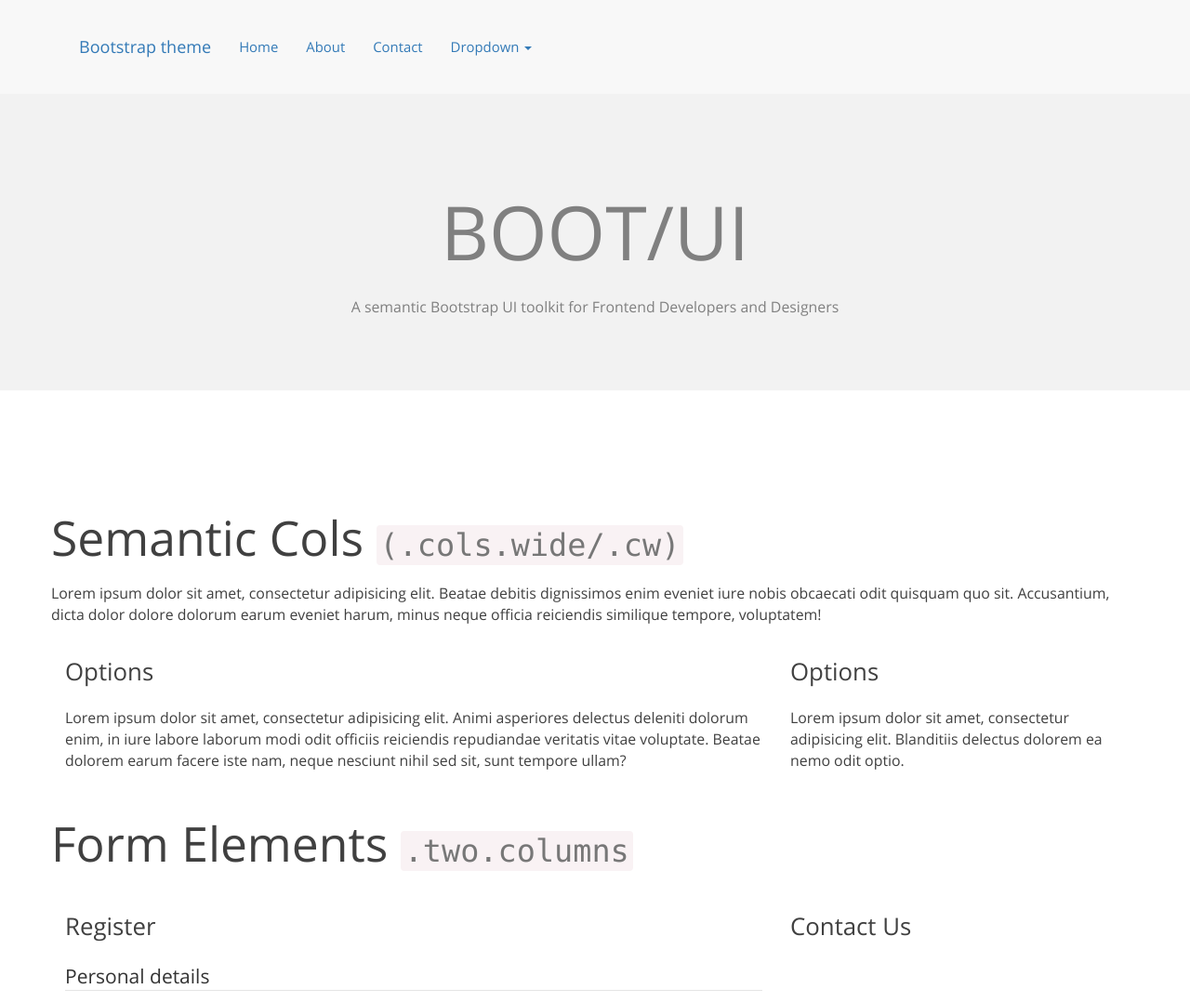
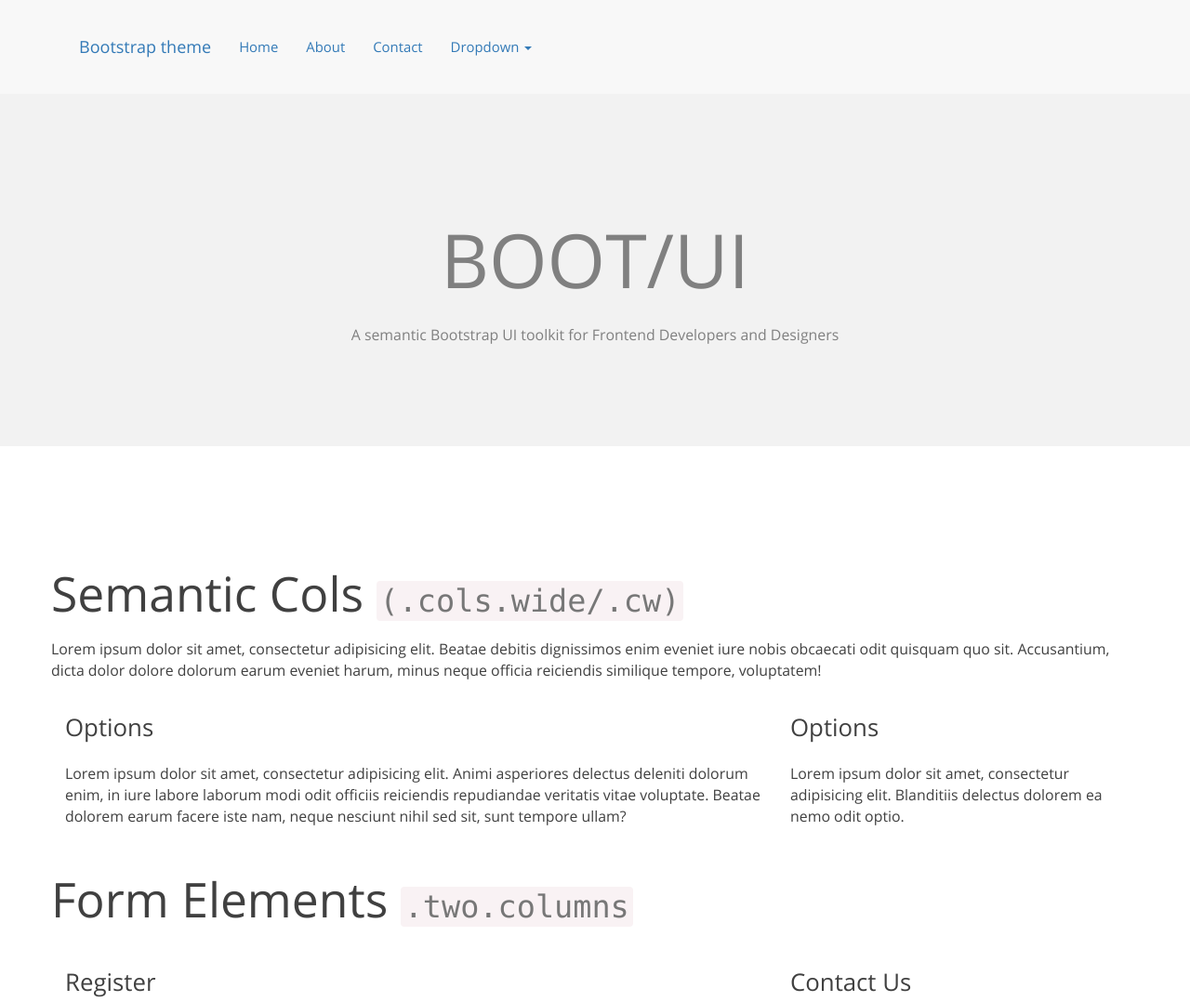
Before and after one commit to sgkit/bootui, a website: page index.html in a window 1280 px wide. Shown: the top 1078 px of the page at 93% size. Drawn offline with nearby package versions, Linux system fonts and the light colour scheme.

Commit message:
update bowercc
modified index.html
changed cover height to 320

```diff
--- a/css/bootstrap-ui.less
+++ b/css/bootstrap-ui.less
@@ -1,6 +1,6 @@
 //@import "../bower_components/bootstrap/less/bootstrap.less";
-@import (reference) "../bower_components/bootstrap/less/navbar";
-@import (reference) "../bower_components/bootstrap/less/bootstrap.less";
+@import (reference) "../assets/bootstrap/less/navbar";
+@import (reference) "../assets/bootstrap/less/bootstrap.less";
 @import "less/bootstrap-variables";
 @import "less/theme-variables";
 //@import "../bower_components/bootstrap/less/utilities";
--- a/css/less/theme-variables.less
+++ b/css/less/theme-variables.less
@@ -1,6 +1,6 @@
 //theme less files;
-@header-height: 500px;
-@header-min-height: 320px;
+@header-height: 380px;
+@header-min-height: 280px;
 @bg-color: #FFFFFF;
 @header-bg-color: darken(@bg-color, 5%);
 @header-color: darken(@bg-color, 50%);
--- a/css/less/ui-mixins.less
+++ b/css/less/ui-mixins.less
@@ -1,6 +1,6 @@
 //************** Shawn Sandy - created 09/04/2014 ******************/
-@import "../../bower_components/bootstrap/less/variables";
-@import (reference) "../../bower_components/bootstrap/less/bootstrap.less";
+@import "../../assets/bootstrap/less/variables";
+@import (reference) "../../assets/bootstrap/less/bootstrap.less";
 //@import "../../../bower_components/bootstrap/less/grid";
 @import "theme-variables";
 
@@ -37,7 +37,9 @@
 
   }
   .row {
+
     &:extend(.row all);
+
   }
 
 }
--- a/index.html
+++ b/index.html
@@ -11,7 +11,7 @@
     <link rel="stylesheet" href="fonts/open-sans/stylesheet.css"/>
     <link rel="stylesheet" href="css/style.css"/>
 </head>
-<body>
+<body class="home">
 <div id="ui">
 <nav class="navbar navbar-default top navbar-fixed-top" role="navigation">
     <div class="container">
@@ -65,7 +65,8 @@
         <div class="row">
 
 
-            <article class="cols wide view">
+            <div class="cols wide view">
+                <div class="">
                     <header>
                         <h1 class="xxlarge">Semantic Cols <code class="desktops small">(.cols.wide/.cw)</code></h1>
                     </header>
@@ -74,6 +75,7 @@
                         iure nobis obcaecati odit quisquam quo sit. Accusantium, dicta dolor dolore dolorum earum eveniet
                         harum, minus neque officia reiciendis similique tempore, voluptatem!
                     </p>
+                </div>
 
 
                 <aside class="eight">
@@ -103,7 +105,7 @@
                 </aside>
 
 
-            </article>
+            </div>
 
         </div>
         <div class="row">
```
Also changed, not shown: css/stylesheet.css, 2 other files. Lines whose indentation alone changed are shown as unchanged.
